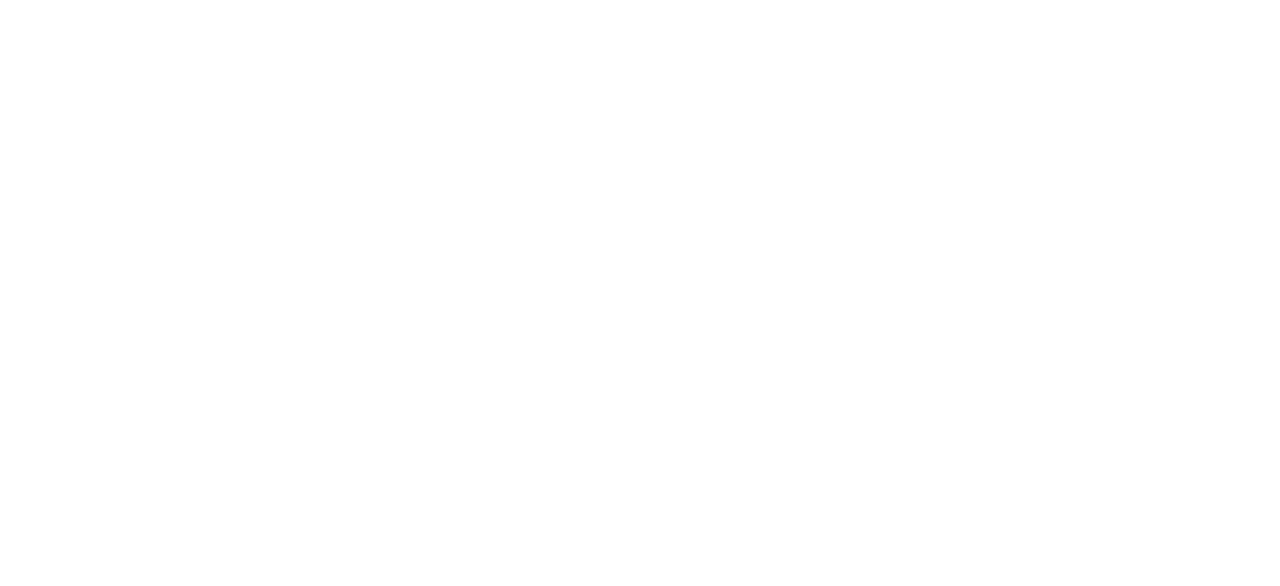
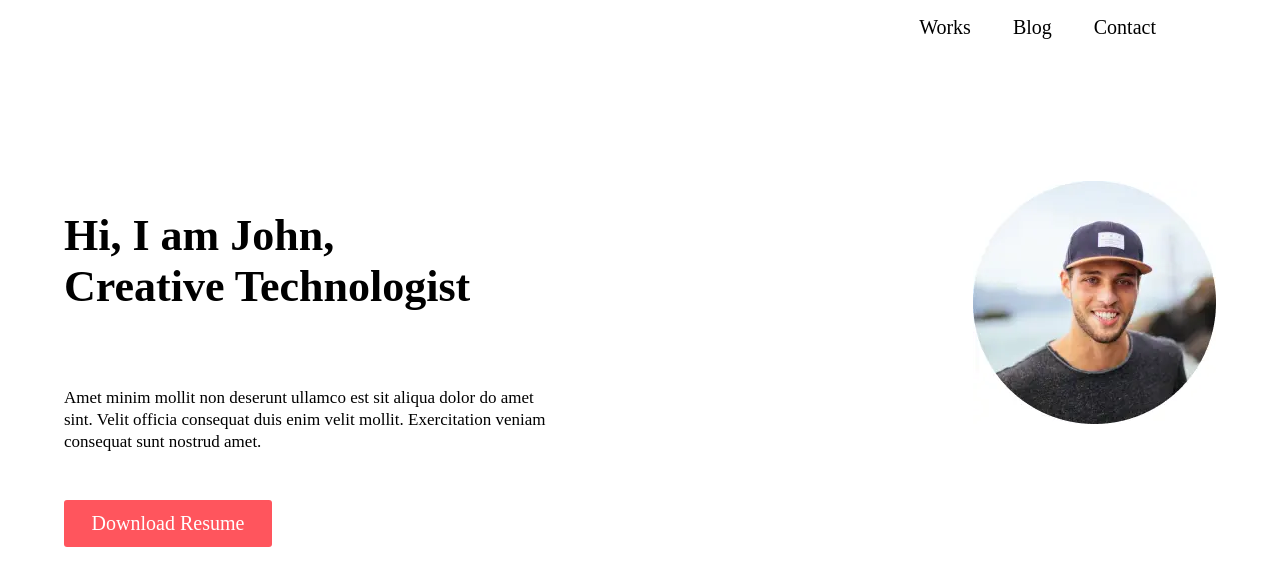
Before and after one commit to 1ngki/john, a plain HTML site: page index.html in a window 1280 px wide. Drawn offline with Linux system fonts and the light colour scheme.

Commit message:
feat: add basic header and info block layout

```diff
--- a/css/style.css
+++ b/css/style.css
@@ -0,0 +1,99 @@
+body {
+  padding: 0;
+  margin: 0;
+}
+
+.container {
+  max-width: 1152px;
+  max-height: 2041px;
+  margin-right: auto;
+  margin-left: auto;
+}
+
+header {
+  display: -webkit-box;
+  display: -ms-flexbox;
+  display: flex;
+  -webkit-box-pack: end;
+  -ms-flex-pack: end;
+  justify-content: flex-end;
+  height: 210px;
+}
+
+header li {
+  font-family: "Heebo";
+  font-weight: 500;
+  font-size: 20px;
+  list-style: none;
+  display: inline;
+  margin-top: 33px;
+  margin-right: 38px;
+}
+
+header li:last-child {
+  margin-right: 60px;
+}
+
+.info {
+  display: -webkit-box;
+  display: -ms-flexbox;
+  display: flex;
+  -webkit-box-orient: vertical;
+  -webkit-box-direction: normal;
+  -ms-flex-direction: column;
+  flex-direction: column;
+  max-height: 385px;
+}
+
+.info h1 {
+  max-width: 506px;
+  max-height: 105px;
+  font-family: "Heebo";
+  font-weight: 900;
+  font-size: 44px;
+}
+
+.info img {
+  width: 243px;
+  height: 243px;
+}
+
+.info p {
+  width: 497px;
+  height: 66px;
+  margin: -37px 0px 0px 0px;
+  font-family: "Heebo";
+  font-weight: 400;
+  font-size: 17px;
+  line-height: 22px;
+}
+
+.info button {
+  width: 208px;
+  height: 47px;
+  background-color: #ff555d;
+  margin: 47px 0px 0px 0px;
+  border: none;
+  border-radius: 3px;
+  font-family: "Heebo";
+  font-weight: 500;
+  font-size: 20px;
+  color: #FFFFFF;
+}
+
+.info-welcome {
+  display: -webkit-box;
+  display: -ms-flexbox;
+  display: flex;
+  -webkit-box-pack: justify;
+  -ms-flex-pack: justify;
+  justify-content: space-between;
+}
+
+.info-welcome h1 {
+  margin: 0;
+}
+
+.info-welcome img {
+  margin-top: -29px;
+}
--- a/index.html
+++ b/index.html
@@ -4,7 +4,27 @@
     <meta charset="UTF-8">
     <meta name="viewport" content="width=device-width, initial-scale=1.0">
     <title>John</title>
+    <link rel="stylesheet" href="css/style.css">
   </head>
   <body>
+    <div class="container">
+      <header>
+        <ul>
+          <li>Works</li>
+          <li>Blog</li>
+          <li>Contact</li>
+        </ul>
+      </header>
+      <main>
+        <div class="info">
+          <div class="info-welcome">
+            <h1>Hi, I am John,<br>Creative Technologist</h1>
+            <img src="img/ellipse_1.webp" alt="">
+          </div>
+          <p>Amet minim mollit non deserunt ullamco est sit aliqua dolor do amet sint. Velit officia consequat duis enim velit mollit. Exercitation veniam consequat sunt nostrud amet.</p>
+          <button>Download Resume</button>
+        </div>
+      </main>
+    </div>
   </body>
 </html>
```
Also changed, not shown: img/ellipse_1.webp (added).
